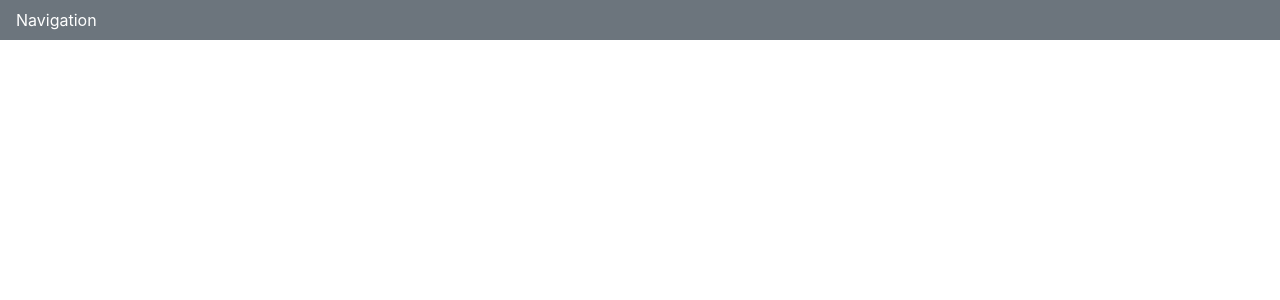
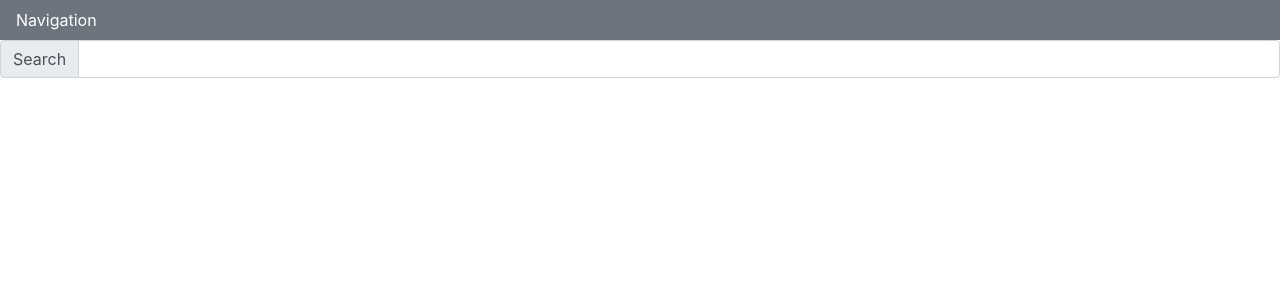
Before and after one commit to nbur4556/google-book-search-dotnet, a React (Create React App) app in the folder client/: page / in a window 1280 px wide. Shown: the top 300 px of the page. Built offline with nearby package versions, Linux system fonts and the light colour scheme.

Commit message:
feat: create search bar

```diff
--- a/client/src/pages/Search.js
+++ b/client/src/pages/Search.js
@@ -1,10 +1,20 @@
 import React from 'react';
 
+// Bootstrap Components
 import Navbar from 'react-bootstrap/Navbar';
+import InputGroup from 'react-bootstrap/InputGroup';
+import FormControl from 'react-bootstrap/FormControl';
 
 function Search() {
     return (<div>
         <Navbar className="bg-secondary text-white">Navigation</Navbar>
+
+        <InputGroup>
+            <InputGroup.Prepend>
+                <InputGroup.Text id="searchLabel">Search</InputGroup.Text>
+            </InputGroup.Prepend>
+            <FormControl ariaDescribedby="searchLabel" />
+        </InputGroup>
     </div>);
 }
 
```
Also changed, not shown: 1 other file (tests, documents, lock files or other folders).
